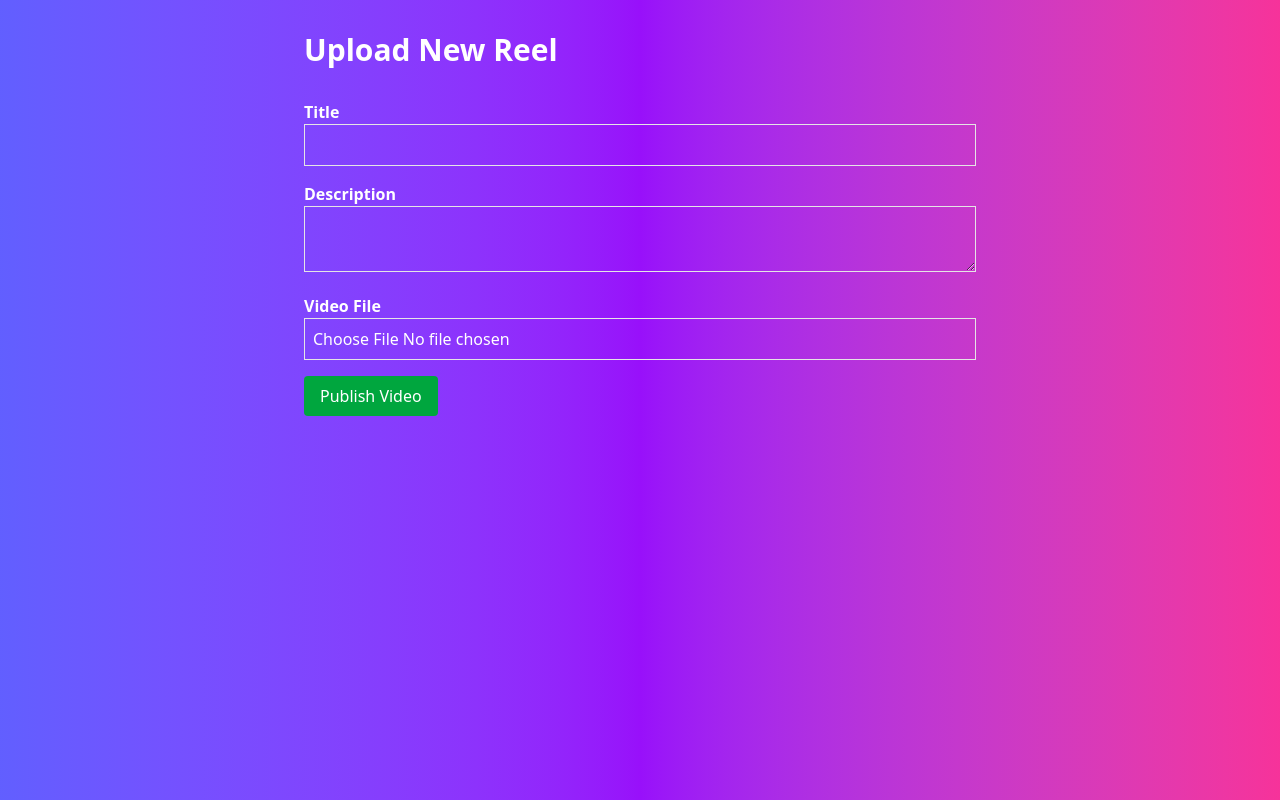
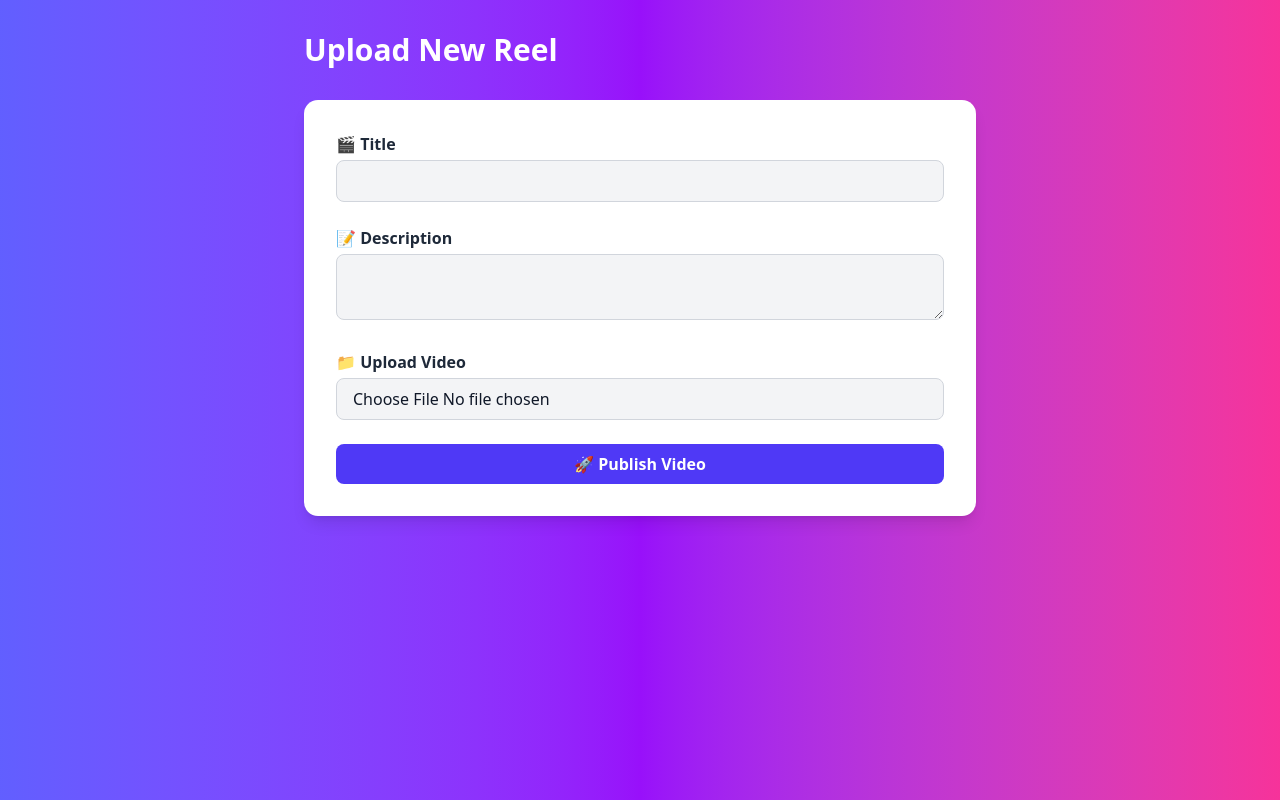
Before and after one commit to Dipeshgithub1/SnapShare-A-Simple-Social-Image-Sharing-Platform, a Next.js app: page /upload in a window 1280 px wide. Built offline with nearby package versions, Linux system fonts and the light colour scheme; no server answers; what @imagekit/next would draw is missing.

Commit message:
update video id

```diff
--- a/app/api/video/route.ts
+++ b/app/api/video/route.ts
@@ -5,6 +5,7 @@ import { error } from "console";
 import { request } from "http";
 import { getServerSession } from "next-auth";
 import { NextRequest, NextResponse } from "next/server";
+import { title } from "process";
 
 
 
@@ -12,11 +13,8 @@ export async function GET(){
     try {
         await connectToDatabase();
      const videos =  await Video.find({}).sort({createdAt: -1 }).lean()
+        return NextResponse.json( videos || [],{status: 200})
 
-        if(!videos || videos.length === 0){
-             return NextResponse.json([],{status: 200})
-        }
-        return NextResponse.json(videos)
     } catch (error) {
         return NextResponse.json(
             {
@@ -28,7 +26,7 @@ export async function GET(){
 
 export async function POST(request: NextRequest){
   try {
-  const session =  getServerSession(authOptions)
+  const session =  await getServerSession(authOptions)
   if(!session){
     return NextResponse.json(
         { error: "Unauthorized"},
@@ -36,13 +34,9 @@ export async function POST(request: NextRequest){
   }
   await connectToDatabase();
   const body : IVideo = await request.json();
-  if(
-     !body.title ||
-     !body.description ||
-     !body.videoUrl ||
-     !body.thumbnailUrl
 
-   ){
+  const {title,description,videoUrl,thumbnailUrl} = body;
+  if(!title || !description || !videoUrl || !thumbnailUrl){
     return NextResponse.json(
         { error: "Missing required fields"},
         {status: 400}
@@ -53,14 +47,15 @@ export async function POST(request: NextRequest){
     ...body,
     controls: body?.controls ?? true,
     transformation: {
-         height: 1920,
-         width: 1080,
+         height:body.transformation?.height ?? 1920,
+         width: body.transformation?.width ?? 1080,
          quality: body.transformation?.quality ?? 100
     },
   };
  const newVideo = await Video.create(videoData)
   return NextResponse.json(newVideo, {status: 201})
   } catch (error) {
+     console.error("POST /api/video error:", error);
     return NextResponse.json(
         {error: "Failed to create video"},
         {status: 500})
--- a/app/components/FileUpload.tsx
+++ b/app/components/FileUpload.tsx
@@ -67,7 +67,7 @@ const FileUpload = ({ onSuccess, onProgress, fileType }: FileUploadProps) => {
 
       });
       onSuccess(res)
-    } catch (error) {
+    } catch (error : any) {
         console.error("Upload failed", error)
     } finally {
         setUploading(false)
@@ -82,6 +82,7 @@ const FileUpload = ({ onSuccess, onProgress, fileType }: FileUploadProps) => {
         onChange={handleFileChange}
       />
       {uploading && <span>Loading....</span>}
+      {error && <p className="text-red-500 text-sm">{error}</p>}
     </>
   );
 };
--- a/app/components/Header.tsx
+++ b/app/components/Header.tsx
@@ -82,10 +82,9 @@ export default function Header(){
                   <User className="w-5 h-5" />
                 )}
               </div>
-              className="mt-3 z-[1] p-2 shadow menu menu-sm dropdown-content bg-base-100 rounded-box w-52"
-                 <ul tabIndex={0}
+             <ul
                  className="mt-3 z=[1] p-2 shadow menu menu-sm dropdown-content bg-base-100 rounded-box w-52">
-                 {session ? (
+                  {session ? (
                     <>
                     <li className="px-4 py-1">
                       <span className="text-sm opacity-70">
@@ -118,7 +117,7 @@ export default function Header(){
                     onClick={() =>
                         showNotification("Please sign in to continue","info")
                     }>
-                    Login
+                    login
                     </Link>
                     </li>
 
--- a/app/components/Notification.tsx
+++ b/app/components/Notification.tsx
@@ -36,7 +36,7 @@ export function NotificationProvider({ children }: { children: ReactNode }) {
     <NotificationContext.Provider value= {{ showNotification}}>
         {children}
         {notification && (
-            <div className="toast toast-button toast-end z-[100]">
+            <div className="toast toast-end z-[100]">
                 <div className={`alert ${getAlertClass(notification.type)}`}>
                     <span>{notification.message}</span>
                 </div>
--- a/app/components/Providers.tsx
+++ b/app/components/Providers.tsx
@@ -2,10 +2,13 @@
 "use client"
 import { ImageKitProvider } from "@imagekit/next"
 import { SessionProvider } from "next-auth/react"
+import React from "react"
 
 const urlEndPoint = process.env.NEXT_PUBLIC_URL_ENDPOINT!;
 
-
+if(!urlEndPoint){
+    throw new Error("Missing Next_pUblic_URL_ENDPOINT IN.env")
+}
 
 
 export default function Providers ({children} : { children: React.ReactNode}){
--- a/app/components/VideoComponent.tsx
+++ b/app/components/VideoComponent.tsx
@@ -17,7 +17,7 @@ export default function VideoUploadForm() {
     const formData = new FormData(form);
 
     try {
-      const res = await fetch("/api/video/upload", {
+      const res = await fetch("/api/upload", {
         method: "POST",
         body: formData,
       });
@@ -49,12 +49,13 @@ export default function VideoUploadForm() {
       className="space-y-4"
       encType="multipart/form-data"
     >
+       <h2 className="text-xl font-bold">📤 Upload a Video</h2>
       <div>
         <label className="block font-semibold">Title</label>
         <input
           name="title"
           type="text"
-          className="border p-2 w-full"
+          className="border border-gray-300 p-2 w-full rounded focus:outline-none focus:ring-2 focus:ring-green-400"
           required
         />
       </div>
@@ -63,7 +64,7 @@ export default function VideoUploadForm() {
         <label className="block font-semibold">Description</label>
         <textarea
           name="description"
-          className="border p-2 w-full"
+          className="border border-gray-300 p-2 w-full rounded focus:outline-none focus:ring-2 focus:ring-green-400"
           required
         />
       </div>
--- a/app/components/VideoFeed.tsx
+++ b/app/components/VideoFeed.tsx
@@ -5,19 +5,14 @@ interface VideoFeedProps {
   videos: IVideo[];
 }
 
-export default function VideoFeed({ videos }: VideoFeedProps) {
-  if (videos.length === 0) {
-    return (
-      <div className="col-span-full text-center py-12">
-        <p className="text-base-content/70">No videos found</p>
-      </div>
-    );
-  }
-
+export default function VideoFeed({ videos = [] }: VideoFeedProps) {
   return (
-    <div className="grid grid-cols-1 sm:grid-cols-2 md:grid-cols-3 lg:grid-cols-4 gap-4">
+    <div className="grid grid-cols-1 sm:grid-cols-2 md:grid-cols-3 lg:grid-cols-4 gap-6 p-4">
       {videos.map((video) => (
-        <VideoComponent key={video._id?.toString()} video ={video} />
+        <VideoComponent
+          key={video._id?.toString() || video.videoUrl}
+          video={video}
+        />
       ))}
     </div>
   );
--- a/app/components/VideoUploadForm.tsx
+++ b/app/components/VideoUploadForm.tsx
@@ -17,7 +17,7 @@ export default function VideoUploadForm() {
     const formData = new FormData(form);
 
     try {
-      const res = await fetch("/api/video/upload", {
+      const res = await fetch("/api/videos/upload", {
         method: "POST",
         body: formData,
       });
@@ -46,35 +46,41 @@ export default function VideoUploadForm() {
   return (
     <form
       onSubmit={handleSubmit}
-      className="space-y-4"
+      className="space-y-6 bg-white dark:bg-gray-900 shadow-lg rounded-xl p-8"
       encType="multipart/form-data"
     >
       <div>
-        <label className="block font-semibold">Title</label>
+        <label className="block font-semibold text-gray-800 dark:text-gray-200">
+          🎬 Title
+        </label>
         <input
           name="title"
           type="text"
-          className="border p-2 w-full"
+          className="mt-1 w-full px-4 py-2 border border-gray-300 dark:border-gray-700 rounded-md bg-gray-100 dark:bg-gray-800 text-gray-900 dark:text-white focus:outline-none focus:ring-2 focus:ring-indigo-500"
           required
         />
       </div>
 
       <div>
-        <label className="block font-semibold">Description</label>
+        <label className="block font-semibold text-gray-800 dark:text-gray-200">
+          📝 Description
+        </label>
         <textarea
           name="description"
-          className="border p-2 w-full"
+          className="mt-1 w-full px-4 py-2 border border-gray-300 dark:border-gray-700 rounded-md bg-gray-100 dark:bg-gray-800 text-gray-900 dark:text-white focus:outline-none focus:ring-2 focus:ring-indigo-500"
           required
         />
       </div>
 
       <div>
-        <label className="block font-semibold">Video File</label>
+        <label className="block font-semibold text-gray-800 dark:text-gray-200">
+          📁 Upload Video
+        </label>
         <input
           name="file"
           type="file"
           accept="video/*"
-          className="border p-2 w-full"
+          className="mt-1 w-full px-4 py-2 border border-gray-300 dark:border-gray-700 rounded-md bg-gray-100 dark:bg-gray-800 text-gray-900 dark:text-white focus:outline-none focus:ring-2 focus:ring-indigo-500"
           required
         />
       </div>
@@ -82,19 +88,21 @@ export default function VideoUploadForm() {
       <button
         type="submit"
         disabled={loading}
-        className="bg-green-600 text-white px-4 py-2 rounded hover:bg-green-700"
+        className={`w-full px-4 py-2 font-semibold rounded-md text-white ${
+          loading ? "bg-indigo-400 cursor-not-allowed" : "bg-indigo-600 hover:bg-indigo-700"
+        }`}
       >
-        {loading ? "Publishing..." : "Publish Video"}
+        {loading ? "Publishing..." : "🚀 Publish Video"}
       </button>
 
       {error && (
-        <p className="text-red-600 font-medium mt-4">
+        <p className="text-red-600 dark:text-red-400 font-medium mt-4">
           ❌ {error}
         </p>
       )}
 
       {response && (
-        <pre className="bg-gray-100 p-4 mt-4 overflow-x-auto">
+        <pre className="bg-gray-100 dark:bg-gray-800 text-gray-800 dark:text-gray-200 p-4 mt-4 rounded-md overflow-x-auto">
           {typeof response === "string"
             ? response
             : JSON.stringify(response, null, 2)}
--- a/app/layout.tsx
+++ b/app/layout.tsx
@@ -35,10 +35,10 @@ export default function RootLayout({
           text-white
         `}
       >
-        <Providers >
+        <Providers>
 
         {children}
-        </Providers >
+        </Providers>
       </body>
     </html>
   );
--- a/app/login/page.tsx
+++ b/app/login/page.tsx
@@ -20,6 +20,7 @@ import Link from "next/link";
         email,
         password,
         redirect: false,
+        callbackUrl:"/"
      })
      if(result?.error){
         console.log(result.error)
--- a/middleware.ts
+++ b/middleware.ts
@@ -20,7 +20,7 @@ export default withAuth(
           return true;
         }
 
-        return !! token;
+        return !!token;
       },
     },
   }
```
